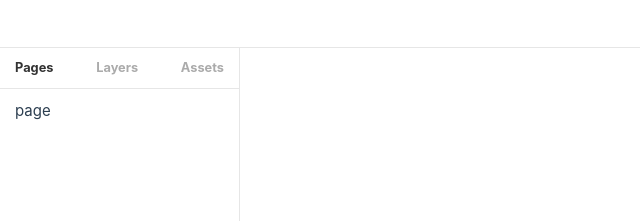
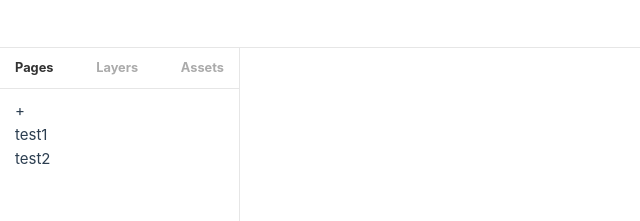
Before and after one commit to jaykiim/canvas-editor, a Vue app: page / in a window 1280 px wide. Shown: the top 221 px of the page, without its empty margins (0-640 px from the left). Built offline with nearby package versions, Linux system fonts and the light colour scheme.

Commit message:
feat(LnbPageView): LNB 새 페이지 추가 기능 추가
-

Refs:

```diff
--- a/src/views/lnb/LnbPageView.vue
+++ b/src/views/lnb/LnbPageView.vue
@@ -2,9 +2,18 @@
 import { useElementStore } from '@/stores/page';
 import { storeToRefs } from 'pinia';
 
-const { elementStore } = storeToRefs(useElementStore());
+const elementStore = useElementStore();
+const { store } = storeToRefs(elementStore);
 </script>
 
 <template>
-  <div>page</div>
+  <div class="lnb-page__header" @click="elementStore.addPage">+</div>
+  <div class="lnb-page__body">
+    <div class="page-item" v-for="id in store.list" :key="id">
+      {{ store.detail[id].name }}
+    </div>
+  </div>
 </template>
+
+<style scoped lang="scss">
+</style>
```
